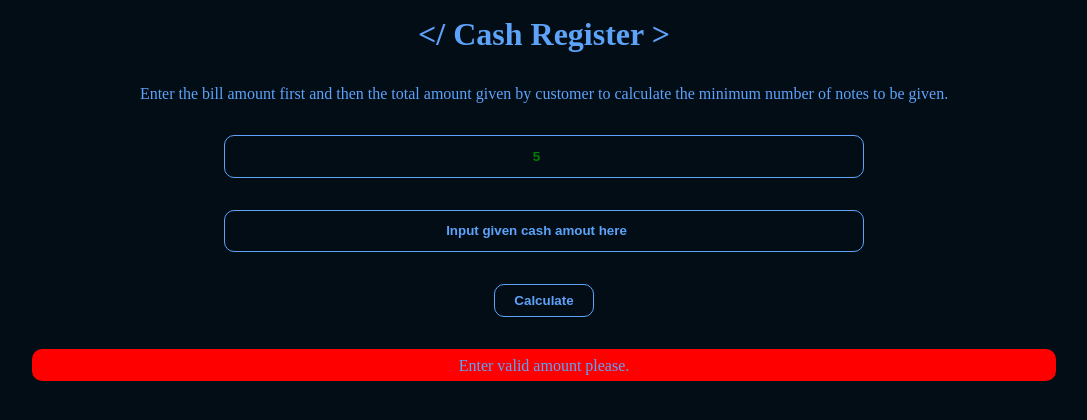
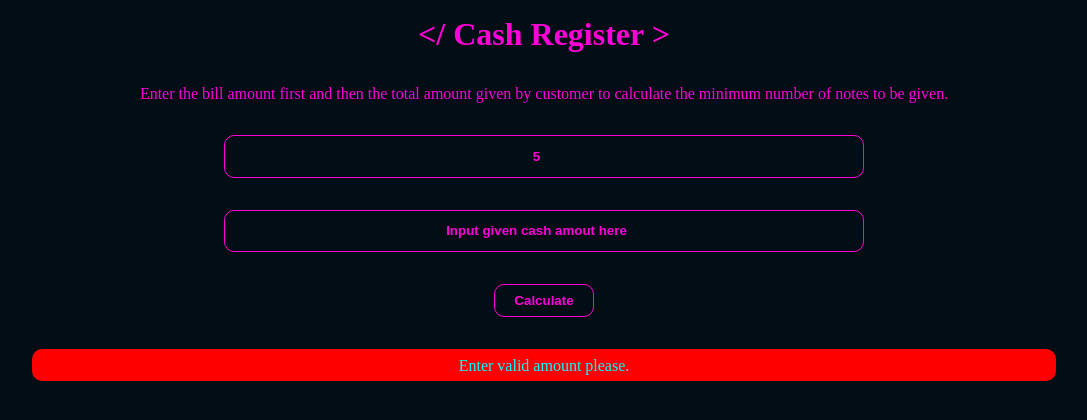
Before and after one commit to jeetech77/Cash-Register, a plain HTML site: page index.html in a window 1280 px wide. Both pictures are taken after typing "5" into the empty fields and a click on the button "Calculate". Shown: the whole page, without its empty margins (96-1183 px from the left). Drawn offline with Linux system fonts and the light colour scheme.

Commit message:
Style : UI Color

```diff
--- a/style/style.css
+++ b/style/style.css
@@ -1,5 +1,5 @@
 :root{
-    --pri-color:#5DA3FA;
+    --pri-color:#ff03d6;
 }
 * {
     margin: 0%;
@@ -40,7 +40,7 @@ input {
     margin: 2rem auto;
     padding: .8rem 1rem;
     background-color: inherit;
-    color: green;
+    color: #ff03d6;
     font-weight: bolder;
 }
 input:focus{
@@ -73,7 +73,7 @@ input::placeholder {
 .alert-text{
     background-color: inherit;
     max-width: 80%;
-    color: var(--pri-color);
+    color: aqua;
     margin: auto;
     text-align: center;
     padding: .5rem;
```
